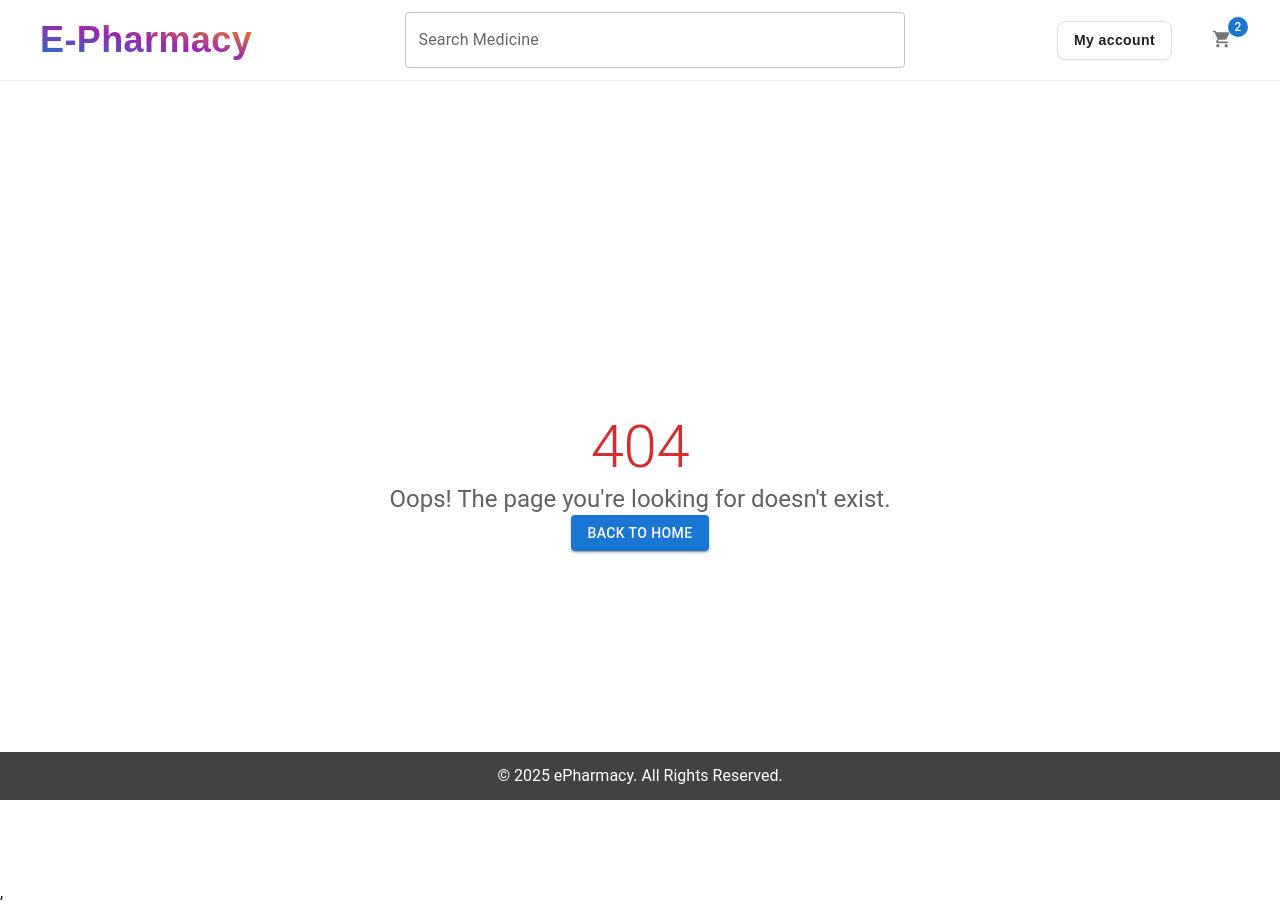
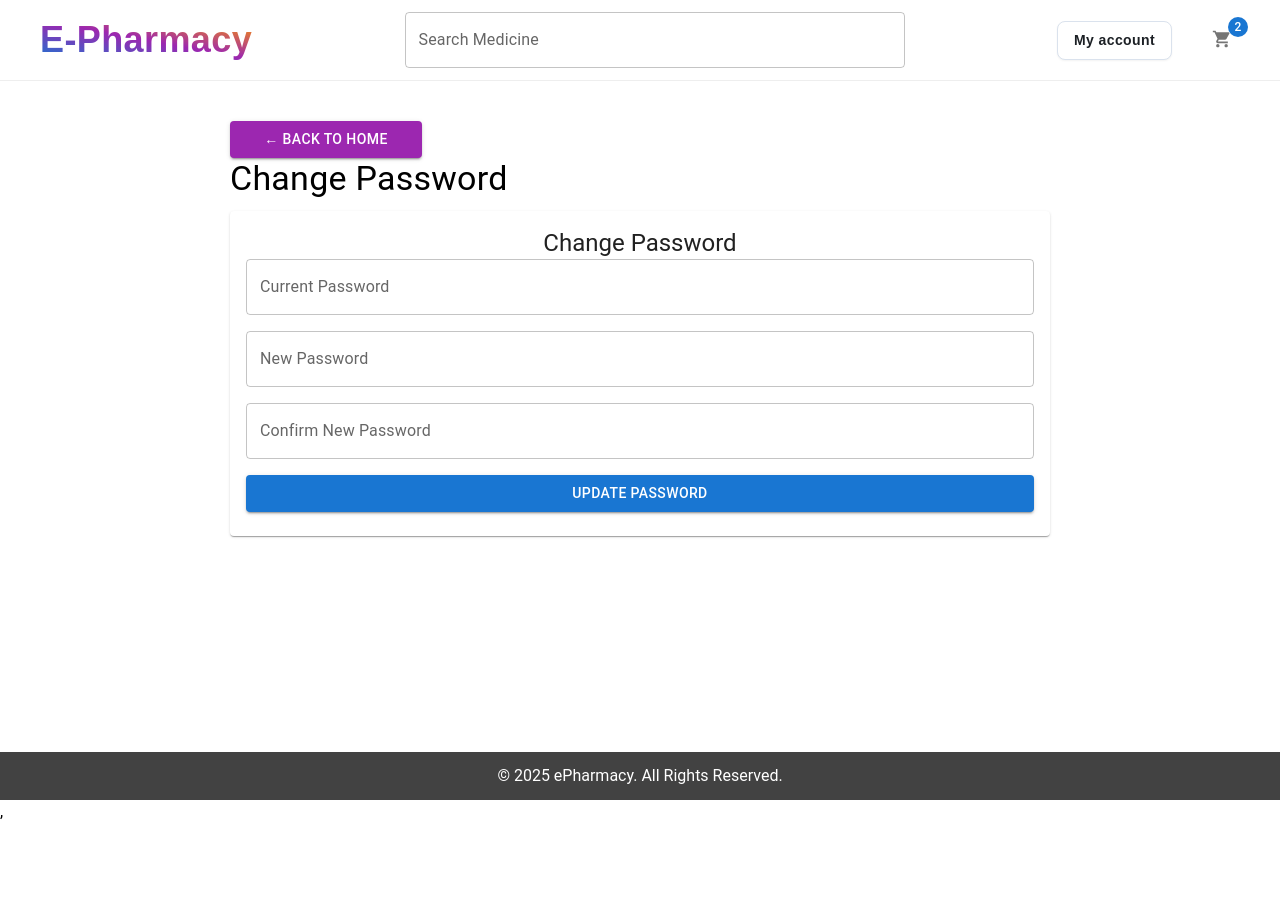
Before and after one commit to arpanhalder7384/epharmacy_ui, a React (Create React App) app: page /changePassword in a window 1280 px wide. Before the commit this address had no page. After the commit the page ends 824 px from the top, so only its background shows below. Built offline with nearby package versions, Linux system fonts and the light colour scheme.

Commit message:
Added Change Password Page

```diff
--- a/src/App.js
+++ b/src/App.js
@@ -15,6 +15,7 @@ import ProfilePage from './Pages/ProfilePage';
 import NotFoundPage from './Pages/NotFoundPage';
 import MedicineDetails from './Pages/MedicineDetails';
 import OrderSuccess from './Pages/OrderSuccess';
+import ChangePassword from './Pages/ChangePassword';
 
 
 function App() {
@@ -72,6 +73,10 @@ function App() {
           element: <OrderSuccess/>
         },
         {
+          path: "/changePassword",
+          element: <ChangePassword/>
+        },
+        {
           path: "*",
           element: <NotFoundPage/>
         }
--- /dev/null
+++ b/src/Pages/ChangePassword.js
@@ -0,0 +1,107 @@
+import React, { useState } from "react";
+import { Card, CardContent, TextField, Button, Typography } from "@mui/material";
+
+const ChangePassword = () => {
+    const [formData, setFormData] = useState({
+        currentPassword: "",
+        newPassword: "",
+        confirmPassword: "",
+    });
+
+    const [errors, setErrors] = useState({});
+    const [successMessage, setSuccessMessage] = useState("");
+
+    // Handle Input Change
+    const handleChange = (e) => {
+        setFormData({ ...formData, [e.target.name]: e.target.value });
+        setErrors({ ...errors, [e.target.name]: "" });
+    };
+
+    // Validate Password Change Form
+    const validateForm = () => {
+        let tempErrors = {};
+        if (!formData.currentPassword) tempErrors.currentPassword = "Current password is required";
+        if (formData.newPassword.length < 6) tempErrors.newPassword = "Password must be at least 6 characters";
+        if (formData.newPassword !== formData.confirmPassword) tempErrors.confirmPassword = "Passwords do not match";
+
+        setErrors(tempErrors);
+        return Object.keys(tempErrors).length === 0;
+    };
+
+    // Handle Form Submission
+    const handleSubmit = (e) => {
+        e.preventDefault();
+        if (!validateForm()) return;
+
+        // Simulate API call
+        setTimeout(() => {
+            setSuccessMessage("Password changed successfully!");
+            setFormData({ currentPassword: "", newPassword: "", confirmPassword: "" });
+        }, 1000);
+    };
+
+    return (
+        <div style={{ maxWidth: "900px", margin: "auto", padding: "40px" }} className="flex  flex-col justify-center">
+            <Button className="w-48" variant="contained" color="secondary" onClick={() => { }}>
+                ← Back to Home
+            </Button>
+            <Typography variant="h4" gutterBottom>
+                Change Password
+            </Typography>
+            <Card className="w-full  shadow-lg">
+                <CardContent className="p-6">
+                    <Typography variant="h5" className="text-center mb-4 font-semibold">
+                        Change Password
+                    </Typography>
+
+                    {successMessage && (
+                        <Typography variant="body2" className="text-green-600 text-center mb-3">
+                            {successMessage}
+                        </Typography>
+                    )}
+
+                    <form onSubmit={handleSubmit} className="space-y-4">
+                        <TextField
+                            fullWidth
+                            label="Current Password"
+                            type="password"
+                            name="currentPassword"
+                            value={formData.currentPassword}
+                            onChange={handleChange}
+                            error={!!errors.currentPassword}
+                            helperText={errors.currentPassword}
+                        />
+
+                        <TextField
+                            fullWidth
+                            label="New Password"
+                            type="password"
+                            name="newPassword"
+                            value={formData.newPassword}
+                            onChange={handleChange}
+                            error={!!errors.newPassword}
+                            helperText={errors.newPassword}
+                        />
+
+                        <TextField
+                            fullWidth
+                            label="Confirm New Password"
+                            type="password"
+                            name="confirmPassword"
+                            value={formData.confirmPassword}
+                            onChange={handleChange}
+                            error={!!errors.confirmPassword}
+                            helperText={errors.confirmPassword}
+                        />
+
+                        <Button variant="contained" color="primary" fullWidth type="submit">
+                            Update Password
+                        </Button>
+                    </form>
+                </CardContent>
+            </Card>
+        </div>
+    );
+};
+
+export default ChangePassword;
```
